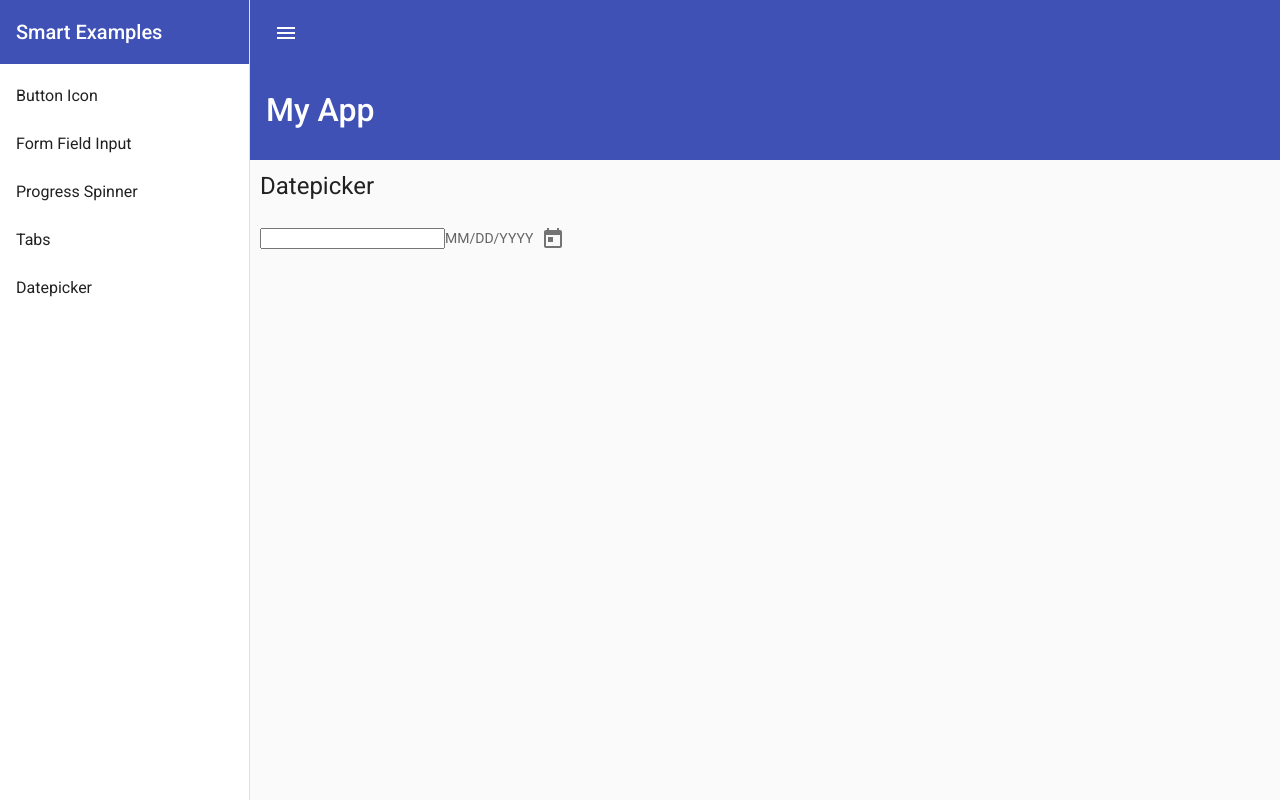
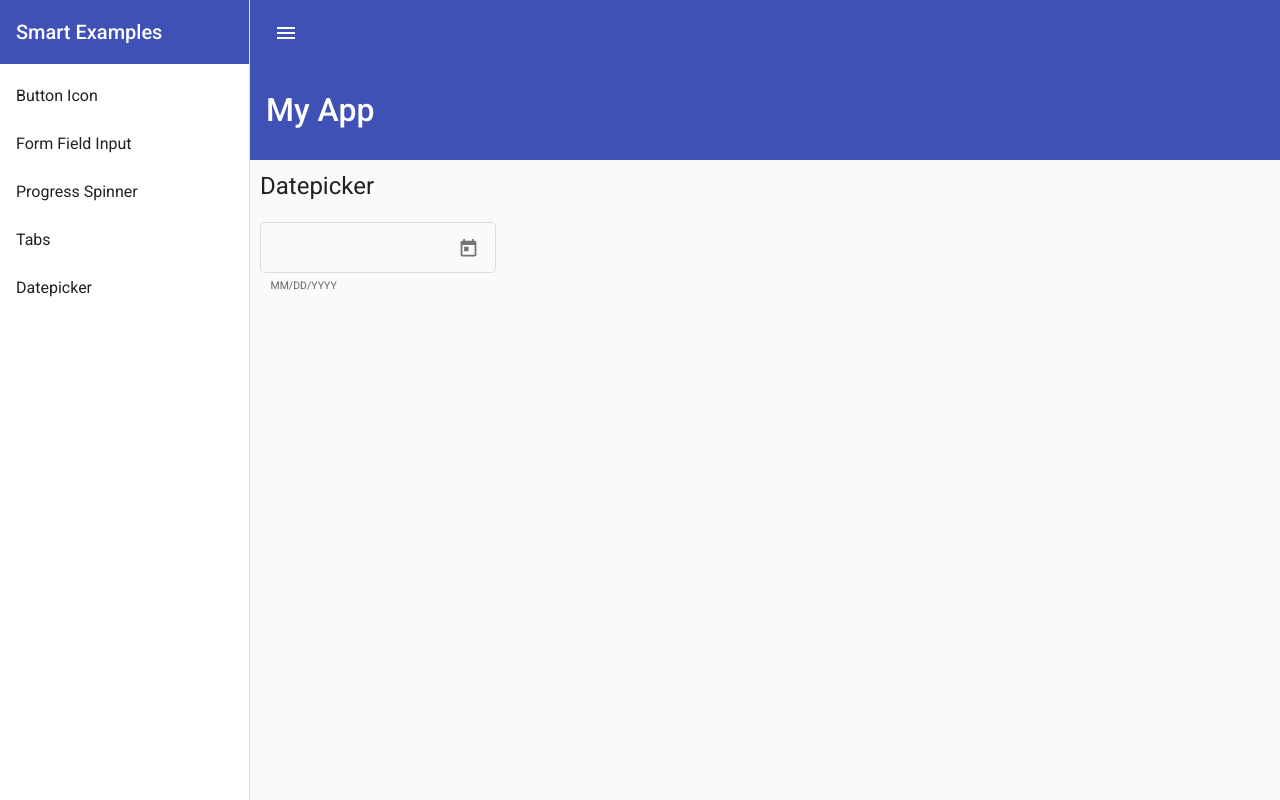
Before and after one commit to RodrigoSouzaCamelo/RxJS-Angular-Material, an Angular app in the folder Angular-Material/: page /datepicker in a window 1280 px wide. Built offline with nearby package versions, Linux system fonts and the light colour scheme.

Commit message:
Formatação do datepicker

```diff
--- a/Angular-Material/src/app/datepicker/datepicker.component.html
+++ b/Angular-Material/src/app/datepicker/datepicker.component.html
@@ -1,6 +1,8 @@
 <h1>Datepicker</h1>
 
-<input matInput [matDatepicker]="picker">
-<mat-hint>MM/DD/YYYY</mat-hint>
-<mat-datepicker-toggle matSuffix [for]="picker"></mat-datepicker-toggle>
-<mat-datepicker #picker></mat-datepicker>
+<mat-form-field>
+  <input matInput [matDatepicker]="picker" [min]="minDate" [max]="maxDate">
+  <mat-hint>MM/DD/YYYY</mat-hint>
+  <mat-datepicker-toggle matSuffix [for]="picker"></mat-datepicker-toggle>
+  <mat-datepicker #picker [startAt]="startDate" [touchUi]="isTouchDevice"></mat-datepicker>
+</mat-form-field>
--- a/Angular-Material/src/app/datepicker/datepicker.component.ts
+++ b/Angular-Material/src/app/datepicker/datepicker.component.ts
@@ -1,4 +1,5 @@
 import { Component, OnInit } from '@angular/core';
+import { Platform } from '@angular/cdk/platform'
 
 @Component({
   selector: 'app-datepicker',
@@ -6,10 +7,17 @@ import { Component, OnInit } from '@angular/core';
   styleUrls: ['./datepicker.component.scss']
 })
 export class DatepickerComponent implements OnInit {
+  public startDate: Date = new Date(Date.now());
+  public minDate: Date = new Date(this.startDate.getFullYear(), this.startDate.getMonth() - 1, this.startDate.getDate())
+  public maxDate: Date = new Date(this.startDate.getFullYear(), this.startDate.getMonth() + 1, this.startDate.getDate())
 
-  constructor() { }
+  constructor(private platform: Platform) { }
 
   ngOnInit(): void {
   }
 
+  get isTouchDevice() {
+    return this.platform.ANDROID || this.platform.IOS;
+  }
+
 }
```
